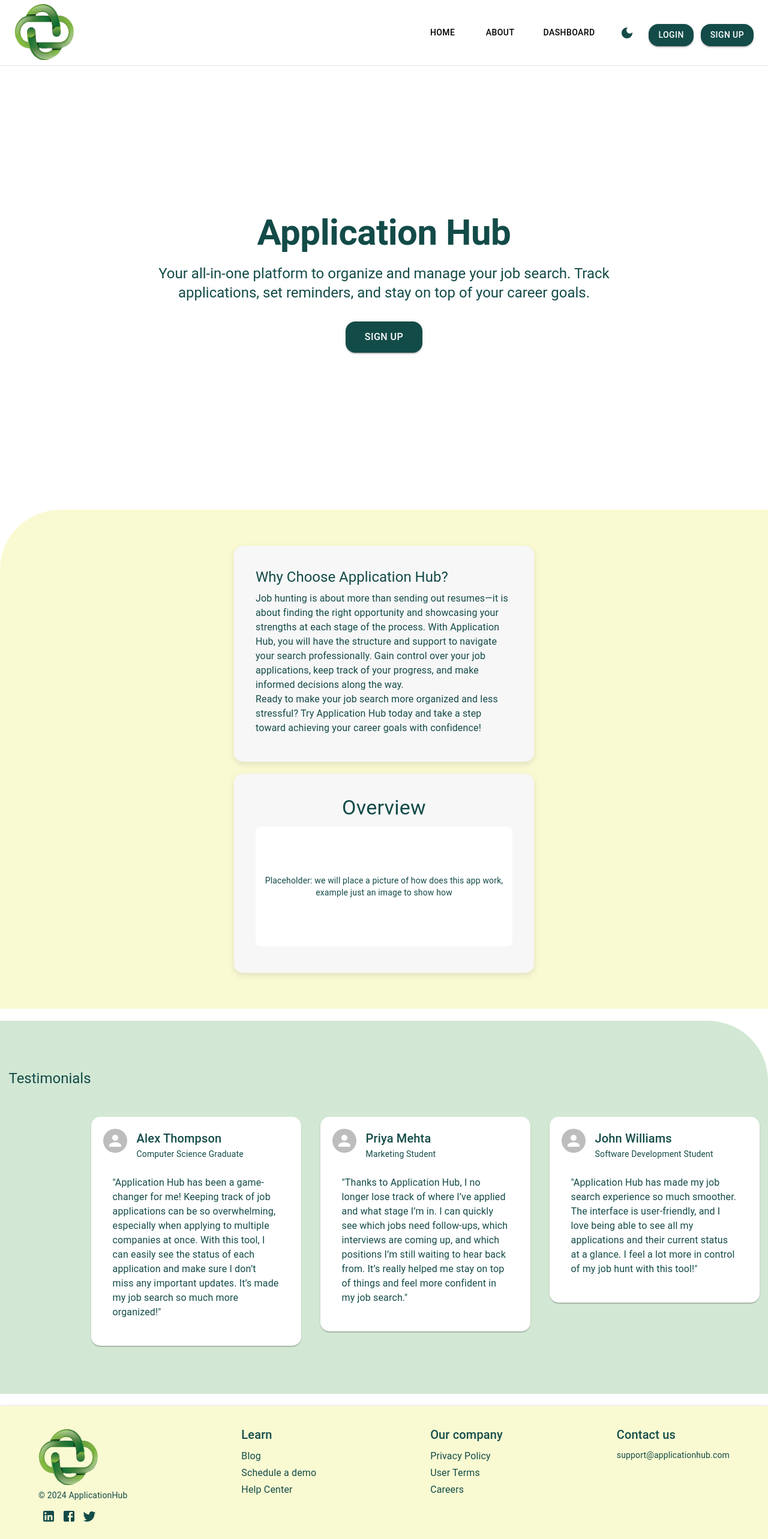
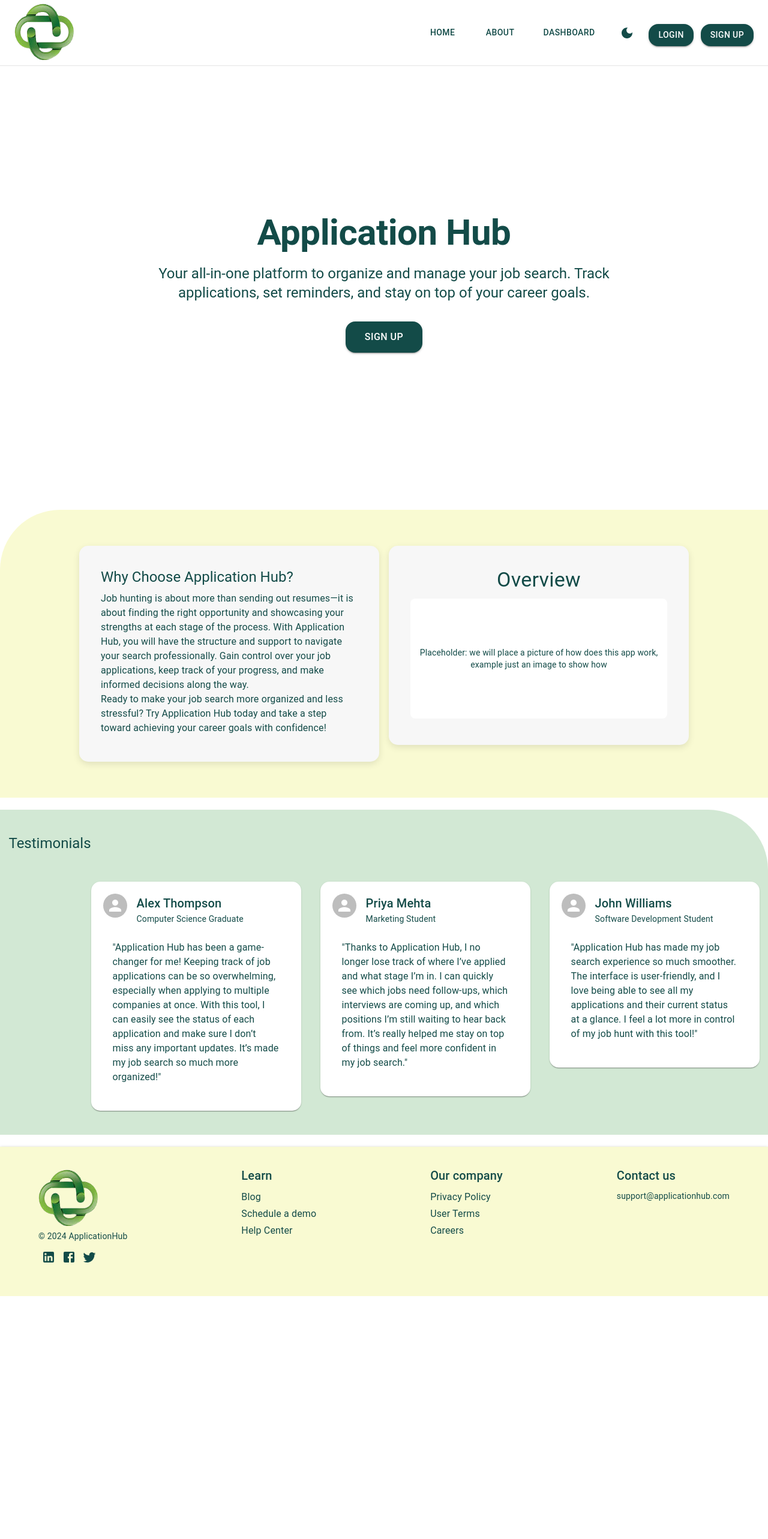
Before and after one commit to Natata08/application-hub, a Next.js app in the folder frontend/: page / in a window 1280 px wide. Shown: the top 2566 px of the page at 60% size. After the commit the page ends 2161 px from the top, so only its background shows below. Built offline with nearby package versions, Linux system fonts and the light colour scheme.

Commit message:
Adjust color of home, about button for dark mode

```diff
--- a/frontend/components/homepage/HomePage.js
+++ b/frontend/components/homepage/HomePage.js
@@ -3,6 +3,7 @@ import WhyChooseCard from './WhyChoosecard'
 import TestimonialComponent from './Testimonial'
 import OverviewImageCard from './Overview'
 import { Box } from '@mui/material'
+import Grid from '@mui/material/Grid2'
 import Introduction from './Introduction'
 import CardLeftCurve from '../ui/CardLeftCurve'
 import CardRightCurve from '../ui/CardRightCurve'
@@ -21,10 +22,20 @@ export default function HomePage() {
         padding="40px 0"
         margin="20px 0"
       >
-        <Box>
-          <WhyChooseCard />
-          <OverviewImageCard />
-        </Box>
+        <Grid
+          container
+          spacing={2}
+          justifyContent="center"
+          style={{ maxWidth: '1200px', margin: '0 auto' }}
+        >
+          <Grid item xs={12} sm={6} md={4}>
+            <WhyChooseCard />
+          </Grid>
+
+          <Grid item xs={12} sm={6} md={4}>
+            <OverviewImageCard />
+          </Grid>
+        </Grid>
       </CardLeftCurve>
 
       <CardRightCurve>
--- a/frontend/components/homepage/Testimonial.js
+++ b/frontend/components/homepage/Testimonial.js
@@ -25,18 +25,7 @@ export default function TestimonialComponent() {
   const { isLightMode, darkTheme, lightTheme } = useThemeContext()
   const theme = isLightMode ? lightTheme : darkTheme
   return (
-    <div
-      style={{
-        width: '100vw',
-        backgroundColor: theme.palette.background.paperYellow,
-        borderRadius: '0 100px 0 0',
-        padding: '40px 0',
-        color: 'white',
-        display: 'flex',
-        justifyContent: 'center',
-        overflow: 'hidden',
-      }}
-    >
+    <>
       <Typography
         variant="h5"
         component="h2"
@@ -92,6 +81,6 @@ export default function TestimonialComponent() {
           ))}
         </Grid>
       </Box>
-    </div>
+    </>
   )
 }
--- a/frontend/components/ui/NavBar.js
+++ b/frontend/components/ui/NavBar.js
@@ -62,17 +62,26 @@ export default function NavBar() {
           }}
         >
           <Link href="/" passHref>
-            <Button color="inherit" sx={{ margin: '10px', color: 'black' }}>
+            <Button
+              color="inherit"
+              sx={{ margin: '10px', color: theme.palette.text.primary }}
+            >
               Home
             </Button>
           </Link>
           <Link href="/about" passHref>
-            <Button color="inherit" sx={{ margin: '10px', color: 'black' }}>
+            <Button
+              color="inherit"
+              sx={{ margin: '10px', color: theme.palette.text.primary }}
+            >
               About
             </Button>
           </Link>
           <Link href="/signup" passHref>
-            <Button color="inherit" sx={{ margin: '10px', color: 'black' }}>
+            <Button
+              color="inherit"
+              sx={{ margin: '10px', color: theme.palette.text.primary }}
+            >
               Dashboard
             </Button>
           </Link>
```
